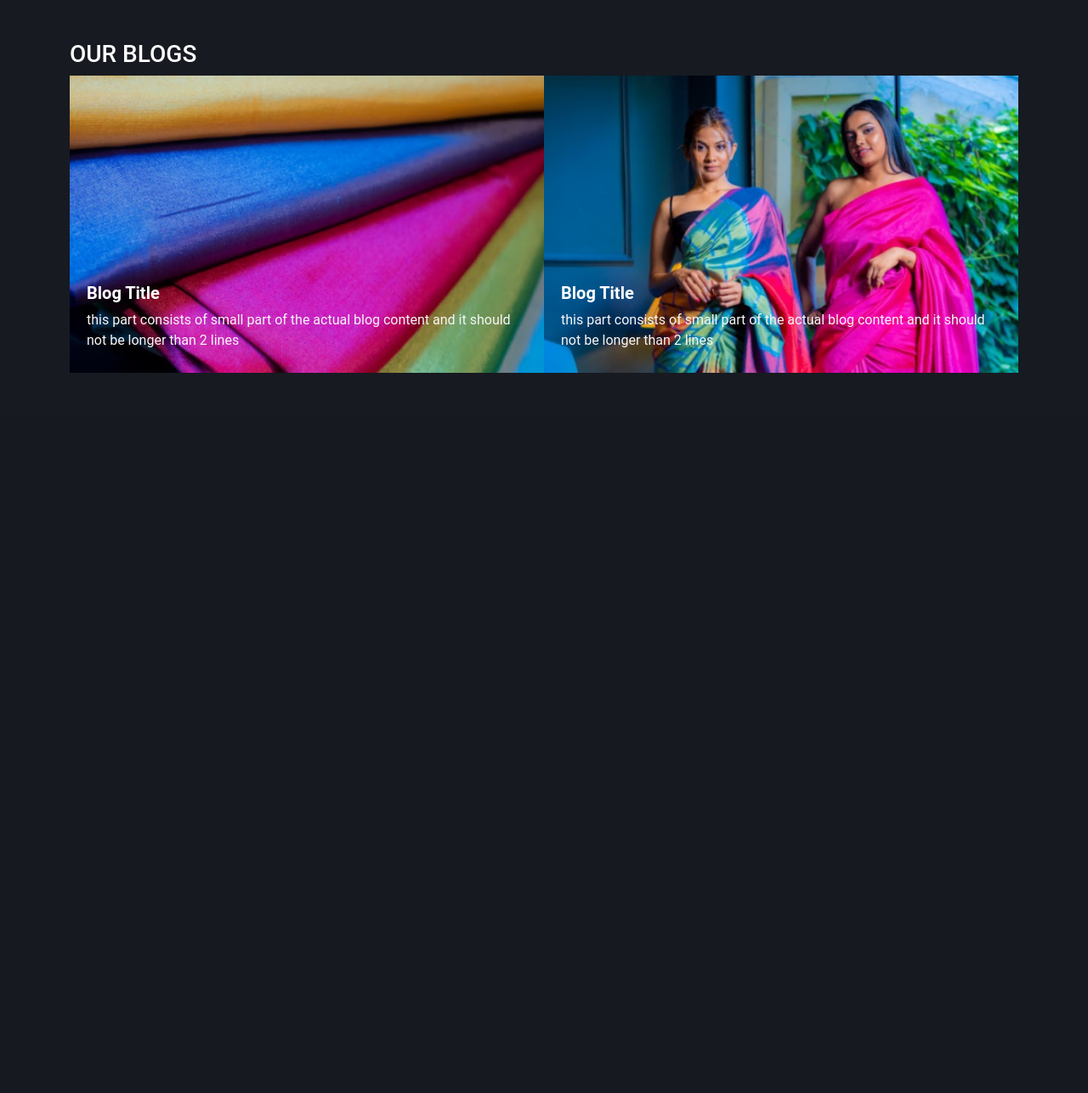
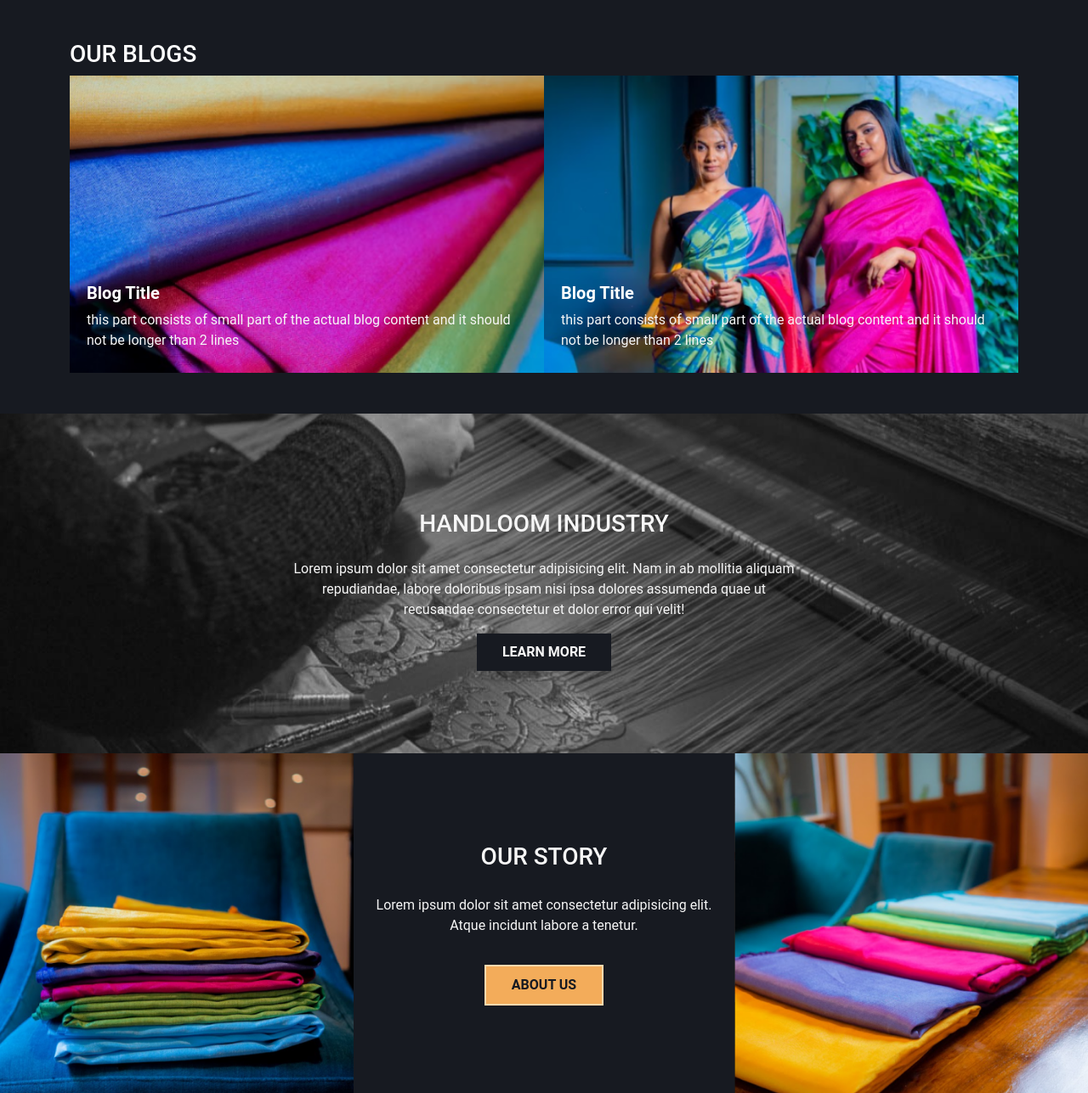
Before and after one commit to ceygenic-web/cey004-kooples-webapplication, a PHP site: page / in a window 1280 px wide. Shown: the part 2589-3876 px from the top of the page at 85% size. Before the commit the page ends 3028 px from the top, so only its background shows below. Run offline with PHP 8.4, Linux system fonts and the light colour scheme.

Commit message:
another section added

```diff
--- a/css/main.css
+++ b/css/main.css
@@ -91,26 +91,26 @@ body {
 
 /* background color */
 .cey-bg-darker {
-  background-color: var(--darker);
+  background-color: var(--darker) !important;
 }
 
 .cey-bg-dark {
-  background-color: var(--dark);
+  background-color: var(--dark) !important;
 }
 
 .cey-bg-primary {
-  background-color: var(--primary);
+  background-color: var(--primary) !important;
 }
 
 .cey-bg-primary-light {
-  background-color: var(--primary-light);
+  background-color: var(--primary-light) !important;
 }
 .cey-bg-primary-light {
-  background-color: var(--primary-light);
+  background-color: var(--primary-light) !important;
 }
 
 .cey-bg-white {
-  background-color: var(--white);
+  background-color: var(--white) !important;
 }
 
 /* text-color */
@@ -152,7 +152,7 @@ body {
 
 /* shadow */
 .cey-shadow-light {
-  box-shadow: rgba( 0, 0, 0, 0.7) 0px 0px 20px;
+  box-shadow: rgba(0, 0, 0, 0.7) 0px 0px 20px;
 }
 
 /* button */
--- a/css/style.css
+++ b/css/style.css
@@ -239,3 +239,43 @@
   flex-direction: column;
   justify-content: flex-end;
 }
+
+/* section 7 - handloom section */
+.lp-s7 {
+  height: 400px;
+  background-image: url("../resources/images/handloom.png");
+  background-size: cover;
+}
+
+.lp-s7-description {
+  width: 600px;
+}
+
+.lp-s7-btn {
+  border: none;
+  outline: none;
+  color: var(--white);
+  background-color: var(--dark);
+}
+
+/* section 7 - handloom section */
+.lp-s8-section {
+  flex-grow: 1;
+  height: 400px;
+}
+
+.lp-s8-sides {
+  background-size: cover;
+}
+
+.lp-s8-middle-box {
+  display: flex;
+  flex-direction: column;
+  text-align: center;
+  justify-content: center;
+  align-items: center;
+  color: var(--white);
+  background-color: var(--dark);
+  width: 30px;
+  gap: 20px;
+}
--- a/css/style.medium.css
+++ b/css/style.medium.css
@@ -54,6 +54,11 @@
     width: 100%;
     height: 250px;
   }
+
+  /* section 7 - handloom */
+  .lp-s7-description {
+    width: 300px;
+  }
 }
 
 @keyframes sliderMoveIn {
--- a/index.php
+++ b/index.php
@@ -176,6 +176,28 @@
         </div>
     </section>
 
+    <!-- section 7 - handloom -->
+    <section class="lp-s7 cey-bg-white">
+        <div class="cey-text-white container h-100 d-flex flex-column justify-content-center align-items-center py-5 text-center">
+            <h3 class="py-3">HANDLOOM INDUSTRY</h3>
+            <p class="lp-s7-description">Lorem ipsum dolor sit amet consectetur adipisicing elit. Nam in ab mollitia aliquam repudiandae, labore doloribus ipsam nisi ipsa dolores assumenda quae ut recusandae consectetur et dolor error qui velit!</p>
+            <button class="cey-btn-box lp-s7-btn">LEARN MORE</button>
+        </div>
+    </section>
+
+    <!-- section 8 - our story -->
+    <section class="lp-s8 cey-bg-white">
+        <div class="h-100 d-flex flex-column flex-lg-row">
+            <div class="lp-s8-section lp-s8-sides" style="background-image: url('resources/images/ourstory-left.png');"></div>
+            <div class="lp-s8-section p-3 lp-s8-middle-box">
+                <h3>OUR STORY</h3>
+                <p>Lorem ipsum dolor sit amet consectetur adipisicing elit. Atque incidunt labore a tenetur.</p>
+                <button class="cey-btn-box">ABOUT US</button>
+            </div>
+            <div class="lp-s8-section lp-s8-sides" style="background-image: url('resources/images/ourstory-right.png');"></div>
+        </div>
+    </section>
+
     <!--  footer -->
     <?php
     include("interface/components/footer.php");
```
Also changed, not shown: resources/images/handloom.png (added), resources/images/ourstory-left.png (added), resources/images/ourstory-right.png (added).
